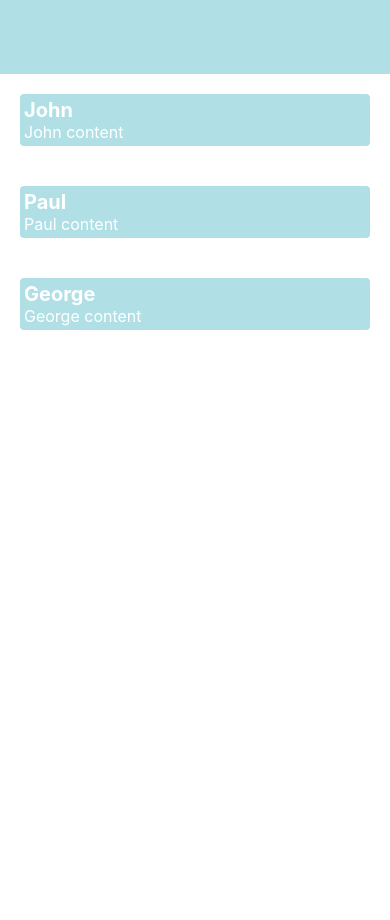
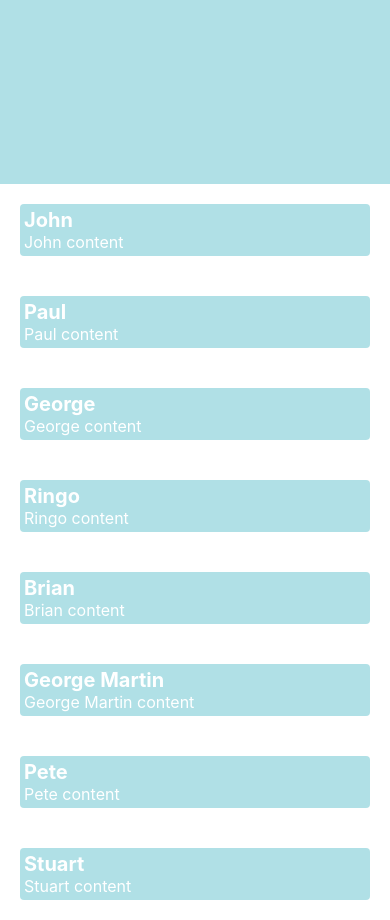
Before and after one commit to Sandun-Induranga/Notes-Management-Application, a React Native app: screen / in a window 390 px wide. Before the commit the page ends 844 px from the top, so only its background shows below. Built offline with nearby package versions, Linux system fonts and the light colour scheme.

Commit message:
Content Updated

```diff
--- a/containers/Home/Home.jsx
+++ b/containers/Home/Home.jsx
@@ -8,6 +8,17 @@ const Home = () => {
     { id: "2", image: "", title: "Paul", content: "Paul content" },
     { id: "3", image: "", title: "George", content: "George content" },
     { id: "4", image: "", title: "Ringo", content: "Ringo content" },
+    { id: "5", image: "", title: "Brian", content: "Brian content" },
+    {
+      id: "6",
+      image: "",
+      title: "George Martin",
+      content: "George Martin content",
+    },
+    { id: "7", image: "", title: "Pete", content: "Pete content" },
+    { id: "8", image: "", title: "Stuart", content: "Stuart content" },
+    { id: "9", image: "", title: "Jim", content: "Jim content" },
+    { id: "10", image: "", title: "Mal", content: "Mal content" },
   ];
 
   return (
```
